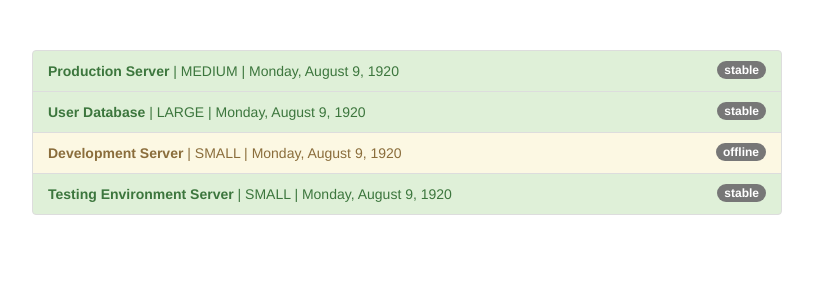
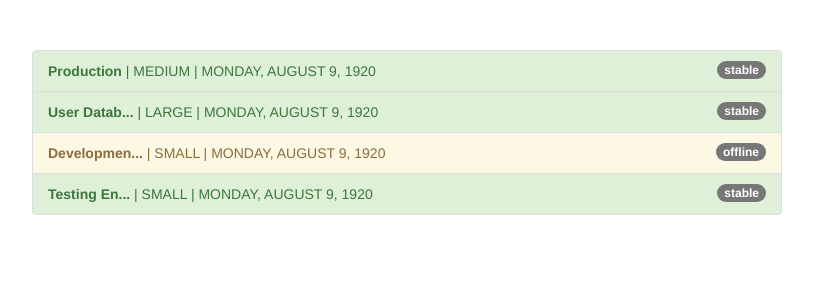
Before and after one commit to storres8/pipes-start, an Angular app: page / in a window 1280 px wide. Shown: the top 300 px of the page, without its empty margins (233-1046 px from the left). Built offline with nearby package versions, Linux system fonts and the light colour scheme.

Commit message:
created custom pipe and implemented it.

```diff
--- a/src/app/app.component.html
+++ b/src/app/app.component.html
@@ -6,9 +6,9 @@
           <span class="badge">
             {{ server.status }}
           </span>
-          <strong>{{ server.name }}</strong> |
+          <strong>{{ server.name | shorten}}</strong> |
           {{ server.instanceType | uppercase }} |
-          {{ server.started| date: 'fullDate' }}
+          {{ server.started | date: 'fullDate'| uppercase}}
         </li>
       </ul>
     </div>
--- a/src/app/app.component.ts
+++ b/src/app/app.component.ts
@@ -9,7 +9,7 @@
   servers = [
     {
       instanceType: "medium",
-      name: "Production Server",
+      name: "Production",
       status: "stable",
       started: new Date(15, 1, 2017)
     },
--- /dev/null
+++ b/src/app/shorten.pipe.ts
@@ -0,0 +1,20 @@
+import { PipeTransform, Pipe } from "@angular/core";
+
+// don't have to import pipeTransfrom for pipe to work, it just throws an error is you make the class
+// and don't include a function to pipe transform.
+
+@Pipe({
+  name: "shorten"
+})
+export class ShortenPipe implements PipeTransform {
+  // transform MUST always have a return value.
+  transform(value: any) {
+    if (value.length > 10) {
+      return value.substr(0, 10) + "...";
+    } else {
+      return value;
+    }
+  }
+}
+
+// To use this pipe make sure to add it to the ngModel declorations in the app.module.ts file.
```
Also changed, not shown: src/app/app.module.ts (+8 -13 lines).
